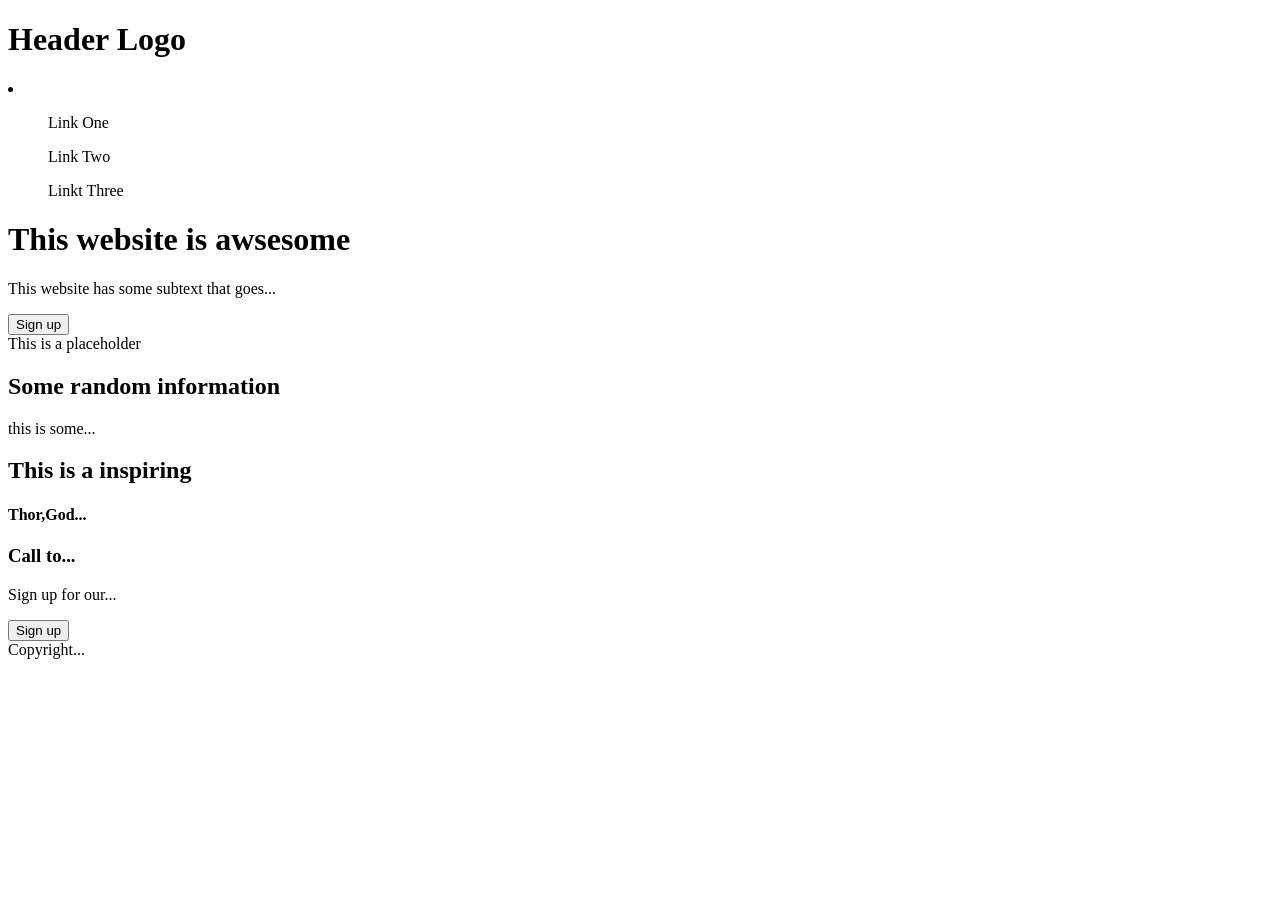
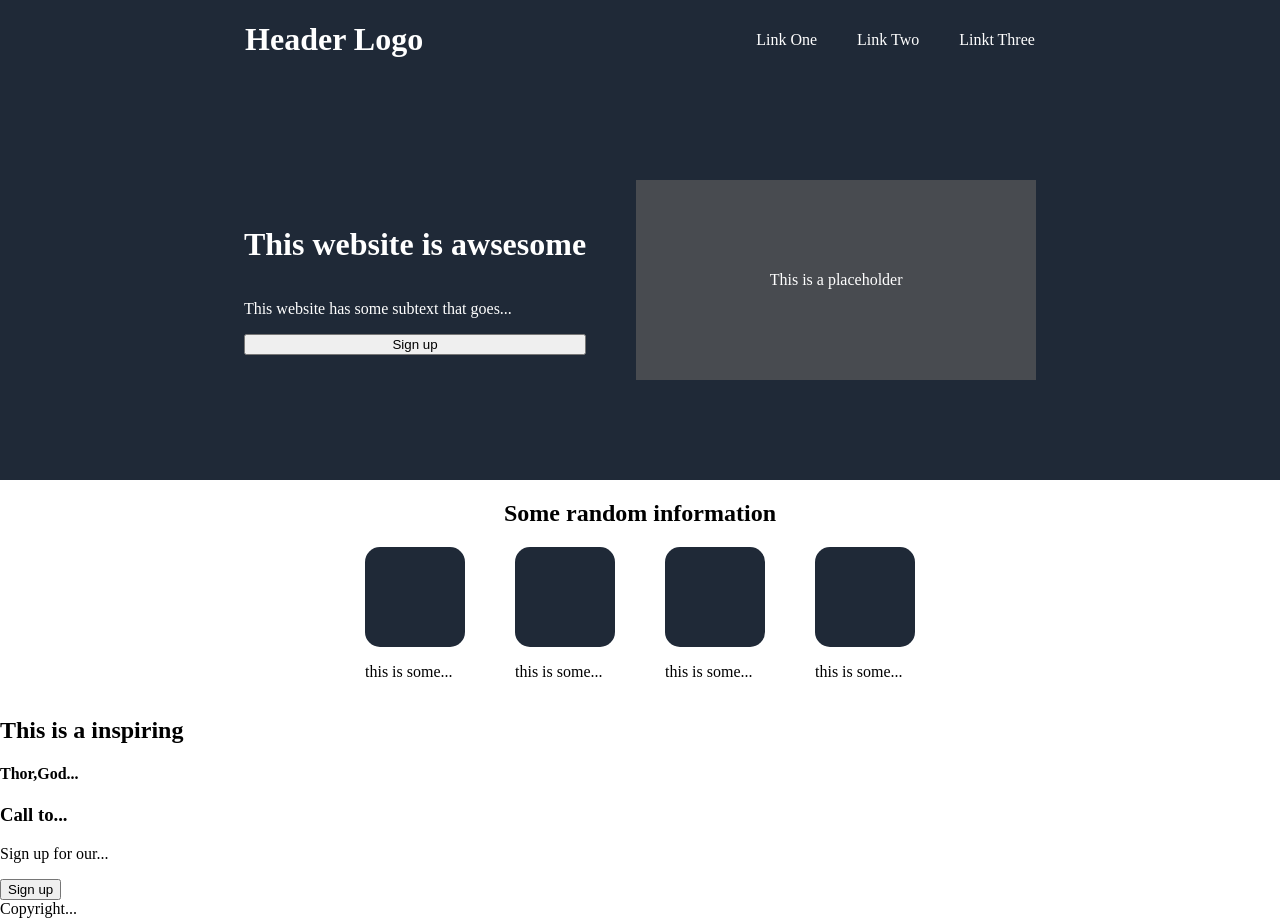
Before and after one commit to NovumChaldea/landingPage, a plain HTML site: page index.html in a window 1280 px wide. Before the commit the page ends 800 px from the top, so only its background shows below. Drawn offline with Linux system fonts and the light colour scheme.

Commit message:
added style to half the page

```diff
--- a/index.html
+++ b/index.html
@@ -9,8 +9,8 @@
 </head>
 <body>
     <div class="header">
-        <h1>Header Logo</h1>
-        <li>
+        <h1 class="head">Header Logo</h1>
+        <li class="links">
             <ul><a>Link One</a></ul>
             <ul><a>Link Two</a></ul>
             <ul><a>Linkt Three</a></ul>
@@ -27,9 +27,23 @@
     </div>
 
     <div class="information">
-        <h2>Some random information</h2>
-        <div>
-            <div>
+        <h2 class="titleinfo">Some random information</h2>
+        <div class="squares">
+            <div class="squaresone">
+                <div class="square"></div>
+                <p>this is some...</p>
+            </div>
+
+            <div class="squaresone">
+                <div class="square"></div>
+                <p>this is some...</p>
+            </div>
+
+            <div class="squaresone">
+                <div class="square"></div>
+                <p>this is some...</p>
+            </div>
+            <div class="squaresone">
                 <div class="square"></div>
                 <p>this is some...</p>
             </div>
--- a/styles.css
+++ b/styles.css
@@ -0,0 +1,65 @@
+body{
+    margin: 0;
+}
+
+.header{
+    background-color: #1f2937;
+    display: flex;
+    justify-content: center;
+    color: white;
+    gap: 293px;
+}
+
+.links{
+    display: flex;
+    align-items: center;
+}
+
+.presentation{
+    display: flex;
+    flex-direction: row;
+    justify-content: center;
+    align-items: center;
+    gap: 50px;
+    background-color: #1f2937;
+    color: white;
+    padding: 100px;
+}
+
+.info{
+    display: flex;
+    flex-direction: column;
+    align-items: left;
+}
+.placeholder{
+    background-color: #484b50;
+    height: 200px;
+    width: 400px;
+    display: flex;
+    justify-content: center;
+    align-items: center;
+}
+
+.information{
+    display: flex;
+    flex-direction: column;
+}
+
+.squares{
+    display: flex;
+    flex-direction: row;
+    justify-content: center;
+    gap: 50px;
+}
+
+.titleinfo{
+    display: flex;
+    justify-content: center;
+}
+
+.square{
+    height: 100px;
+    width: 100px;
+    background-color: #1f2937;
+    border-radius: 15px;
+}
```
